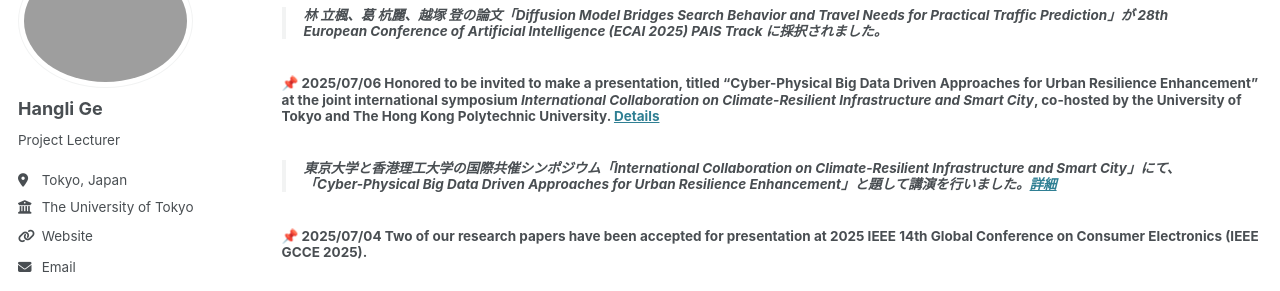
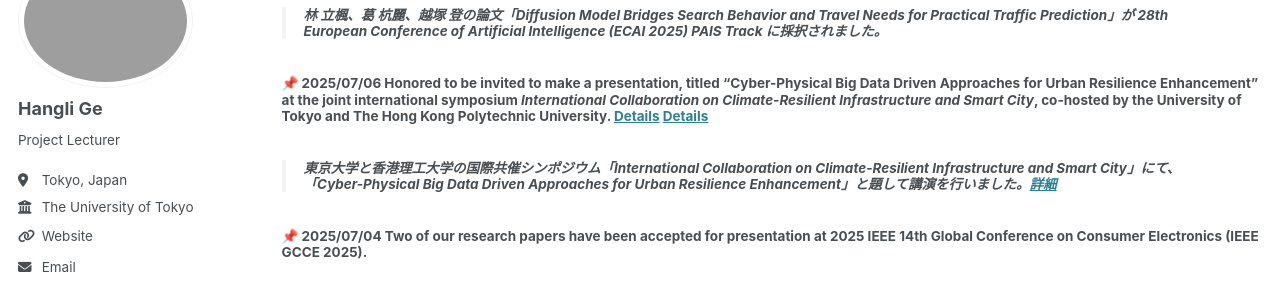
Before and after one commit to christie888/christie888.github.io, a Jekyll site: the page built from _pages/post.md, in a window 1280 px wide and 900 px high, scrolled down 981 px. Shown: the part 152-443 px from the top of the window. Built offline with Jekyll 4.4.1, drawn with Linux system fonts in a browser that asks for light colours; some web fonts are replaced.

Commit message:
Update post.md

```diff
--- a/_pages/post.md
+++ b/_pages/post.md
@@ -26,7 +26,7 @@ permalink: post/
 ##### 📌 2025/07/10 Lifeng Lin; Hangli Ge; Noboru Koshizuka  “Diffusion Model Bridges Search Behavior and Travel Needs for Practical Traffic Prediction” has been accepted at the 28th European Conference of Artificial Intelligence (ECAI 2025), PAIS (Prestigious Applications of Intelligent Systems) Track.
 > ###### 林 立楓、葛 杭麗、越塚 登の論文「Diffusion Model Bridges Search Behavior and Travel Needs for Practical Traffic Prediction」が 28th European Conference of Artificial Intelligence (ECAI 2025) PAIS Track に採択されました。
 
-##### 📌 2025/07/06 Honored to be invited to make a presentation, titled “Cyber-Physical Big Data Driven Approaches for Urban Resilience Enhancement”  at the joint international symposium *International Collaboration on Climate-Resilient Infrastructure and Smart City*, co-hosted by the University of Tokyo and The Hong Kong Polytechnic University. [Details](https://hanglige.online/files/20250706Poster_UTokyo.jpg)
+##### 📌 2025/07/06 Honored to be invited to make a presentation, titled “Cyber-Physical Big Data Driven Approaches for Urban Resilience Enhancement”  at the joint international symposium *International Collaboration on Climate-Resilient Infrastructure and Smart City*, co-hosted by the University of Tokyo and The Hong Kong Polytechnic University. [Details](https://hanglige.online/files/20250706Poster_UTokyo.jpg)  [Details](https://www.polyu.edu.hk/ricri/news-and-events/news/2025/utokyo-and-polyu-host-joint-symposium-on-climate-resilient-infrastructure-and-smart-cities/?sc_lang=en)
 > ###### 東京大学と香港理工大学の国際共催シンポジウム「International Collaboration on Climate-Resilient Infrastructure and Smart City」にて、「Cyber-Physical Big Data Driven Approaches for Urban Resilience Enhancement」と題して講演を行いました。[詳細](https://hanglige.online/files/20250706Poster_UTokyo.jpg)
 
 ##### 📌 2025/07/04 Two of our research papers have been accepted for presentation at 2025 IEEE 14th Global Conference on Consumer Electronics (IEEE GCCE 2025).
```
